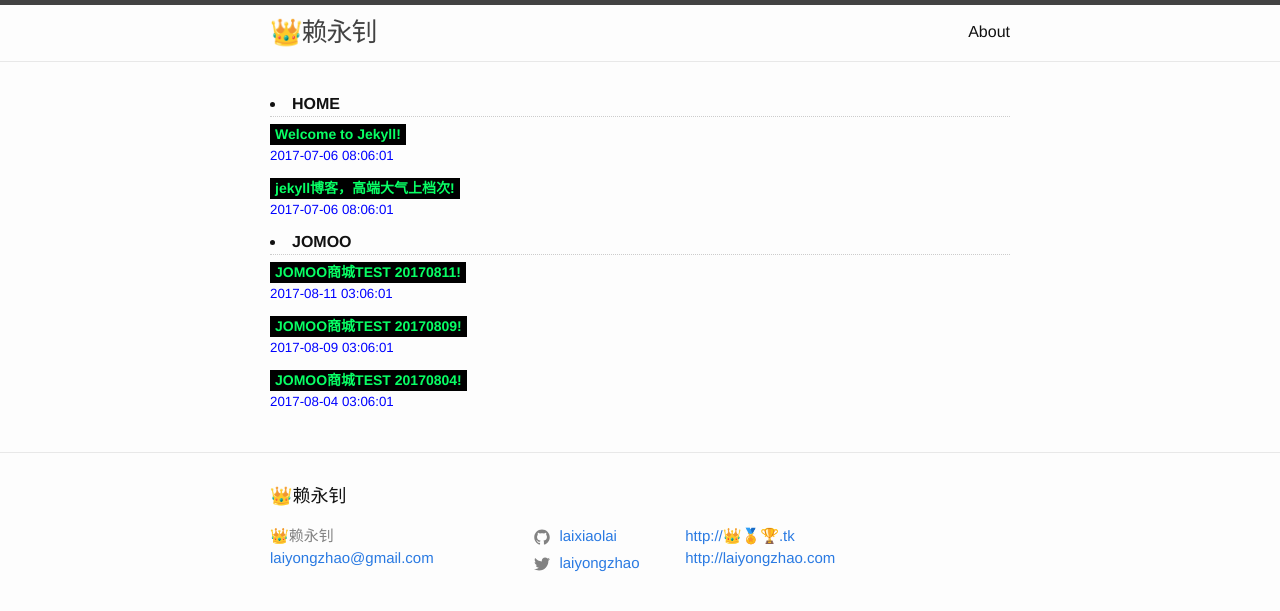
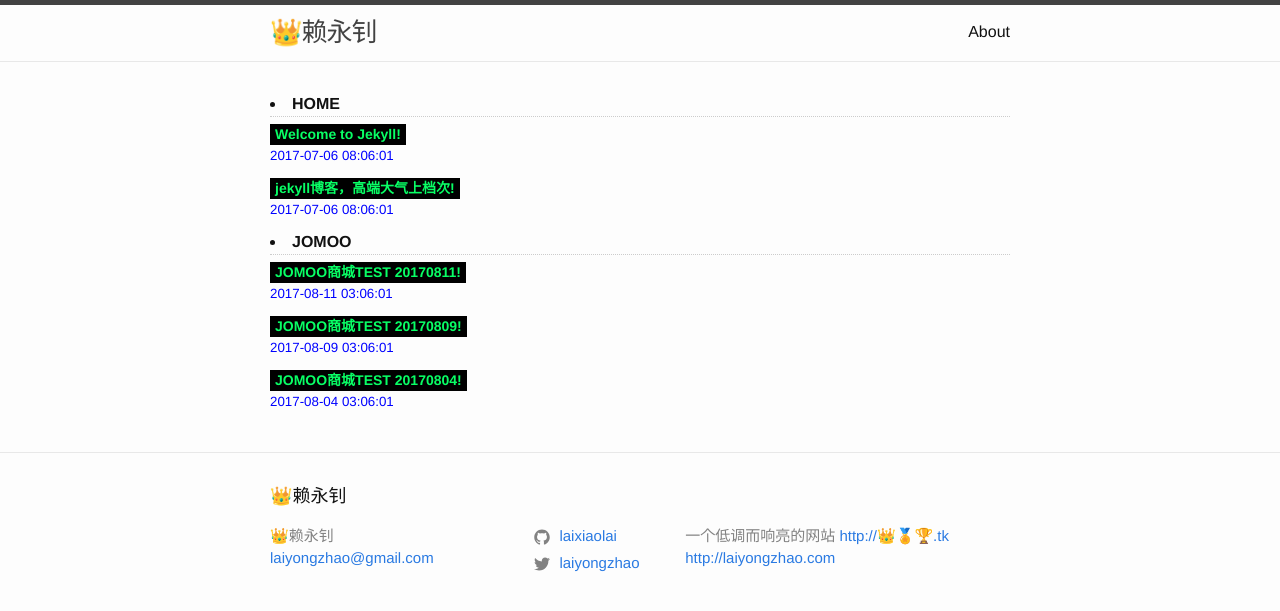
Before and after one commit to laixiaolai/laixiaolai.github.io, a Jekyll site: the page built from index.md, in a window 1280 px wide. Shown: the top 611 px of the page. Built offline with Jekyll 4.4.1, drawn with Linux system fonts in a browser that asks for light colours.

Commit message:
添加页面描述

```diff
--- a/_config.yml
+++ b/_config.yml
@@ -16,7 +16,7 @@
 title: 👑赖永钊
 email: laiyongzhao@gmail.com
 description: > # this means to ignore newlines until "baseurl:"  #私人定制(下一行写描述)
-
+  一个低调而响亮的网站
 baseurl: "" # the subpath of your site, e.g. /blog
 url: "" # the base hostname & protocol for your site, e.g. http://example.com
 twitter_username: laiyongzhao
```
